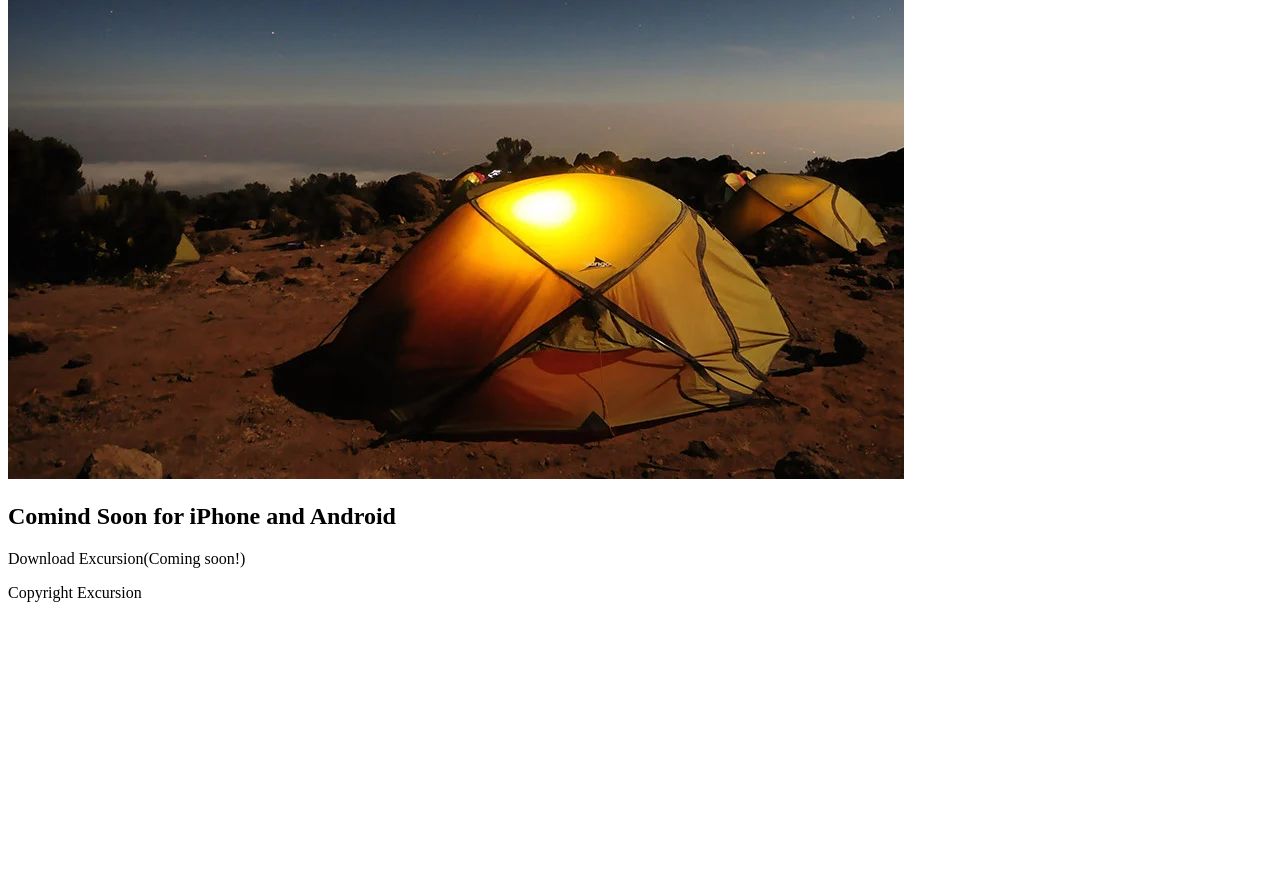
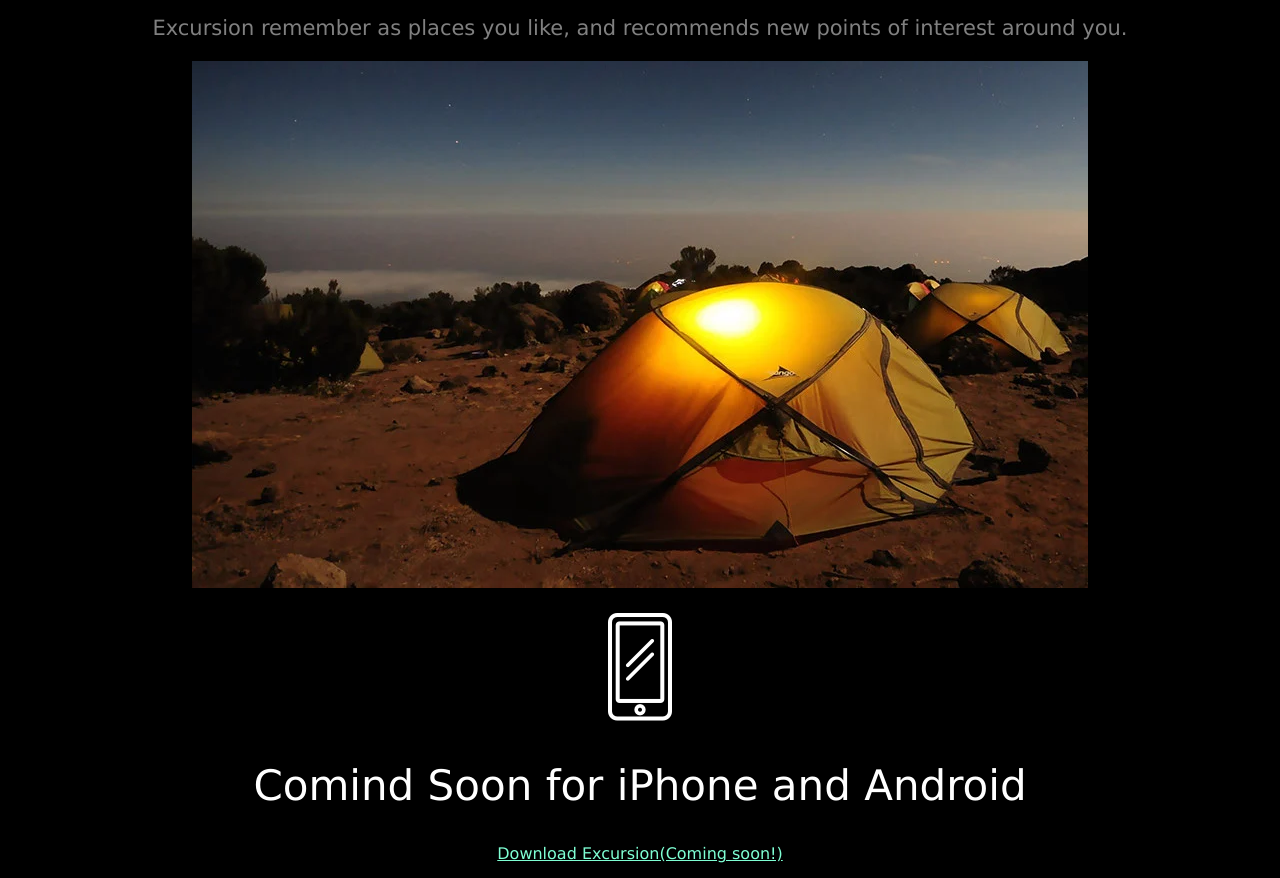
Before and after one commit to alexrkoch/excursion, a plain HTML site: page index.html in a window 1280 px wide. Shown: the part 417-1295 px from the top of the page. Before the commit the page ends 1035 px from the top, so only its background shows below. Drawn offline with Linux system fonts and the light colour scheme.

Commit message:
css nearly complete

```diff
--- a/index.html
+++ b/index.html
@@ -14,18 +14,19 @@
 
       <section>
         <p class="link">Download Excursion(Coming soon!)</p>
-        <video src="images/excursion.mp4"></video>
+        <video src="images/excursion.mp4" autoplay loop></video>
         <h2>Your personal travel guide</h2>
         <p>Excursion remember as places you like, and recommends
           new points of interest around you.</p>
         <img src="images/camp.webp" alt="A desert campsite at dusk"/>
-        <img src="images/phone.webp" alt="Phone icon"/>
+        <br>
+        <p><img src="images/phone.webp" alt="Phone icon"/></p>
         <h2>Comind Soon for iPhone and Android</h2>
         <p class="link">Download Excursion(Coming soon!)</p>
       </section>
 
       <footer>
-        <p>Copyright Excursion</p>
+        <p>	&#169; Excursion</p>
       </footer>
 
     </body>
--- a/style/style.css
+++ b/style/style.css
@@ -0,0 +1,32 @@
+body {
+  background-color: black;
+  text-align: center;
+  font-family: Verdana;
+}
+
+h1 {
+  font-size: 50px;
+  color: white;
+  font-weight: normal;
+}
+
+h2 {
+  font-size: 42px;
+  font-weight: 300;
+  color: white;
+}
+
+p {
+  font-size: 21px;
+  color: gray;
+}
+
+p.link {
+  color: Aquamarine;
+  font-size: 16px;
+  text-decoration: underline;
+}
+
+footer {
+  text-align: right;
+}
```
Also changed, not shown: 1 other file.
